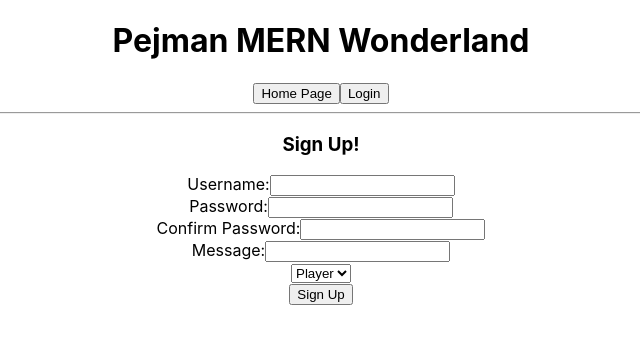
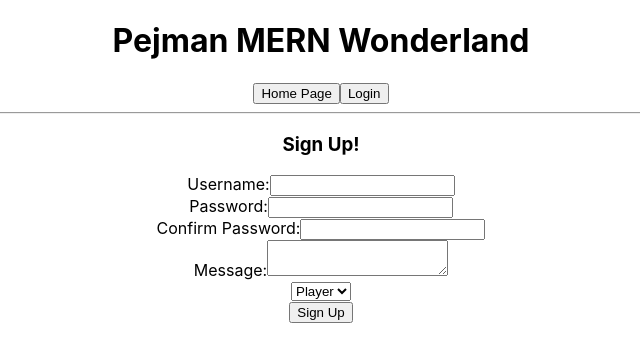
Before and after one commit to PejmanFSD/Pejman-MERN-Wonderland, a React (Create React App) app in the folder client/: page /register in a window 1280 px wide. Shown: the top 362 px of the page, without its empty margins (319-959 px from the left). Built offline with nearby package versions, Linux system fonts and the light colour scheme; no server answers.

Commit message:
Replacing some <input /> tags with  <textarea />

```diff
--- a/client/src/Components/users/EditProfile.jsx
+++ b/client/src/Components/users/EditProfile.jsx
@@ -94,12 +94,12 @@ export default function EditProfile({ setCurrentUser }) {
         </div>
         <div>
           <label>Message:</label>
-          <input
+          <textarea
             type="text"
             value={message}
             onChange={(e) => setMessage(e.target.value)}
             required
-          />
+        ></textarea>
         </div>
         <label>Password:</label>
         <input
--- a/client/src/Components/users/Register.jsx
+++ b/client/src/Components/users/Register.jsx
@@ -90,14 +90,14 @@ export default function Register({ onRegister }) {
       </div>
       <div>
         <label htmlFor="message">Message:</label>
-        <input
+        <textarea
           type="text"
           onChange={(e) => setMessage(e.target.value)}
           id="message"
           name="message"
           value={message}
           required
-        />
+        ></textarea>
       </div>
       <div>
         <select value={role} onChange={(e) => setRole(e.target.value)}>
```
